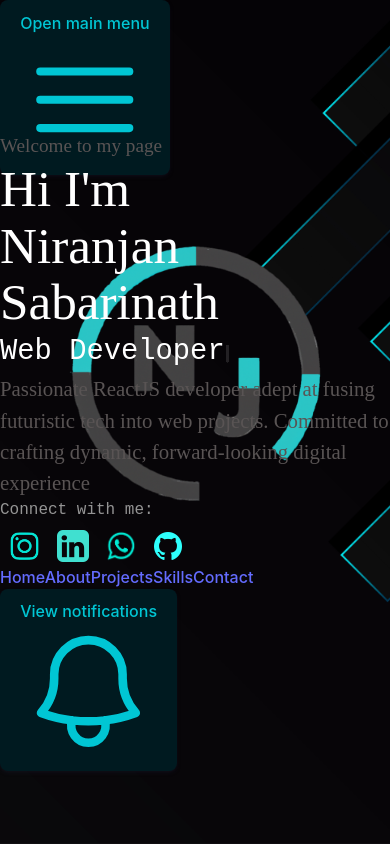
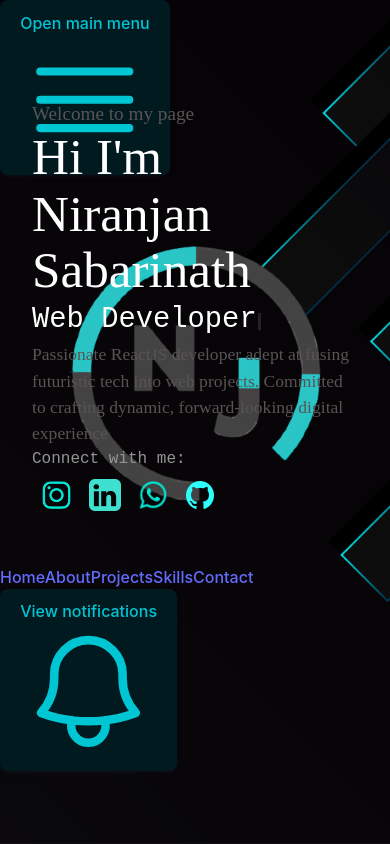
Before and after one commit to niranjan-official/My-Personal-Portfolio, a React (Vite) app: page / in a window 390 px wide. Shown: the top 844 px of the page. Built offline with nearby package versions, Linux system fonts and the light colour scheme.

Commit message:
small updates

```diff
--- a/src/App.css
+++ b/src/App.css
@@ -4,6 +4,7 @@
 }
 body{
   height: max-content;
+  max-width: 100vw;
   background: url("../src/assets/hero.jpg") fixed;
   background-position: center;
   background-repeat: no-repeat;
--- a/src/components/Main-Page/MainPage.css
+++ b/src/components/Main-Page/MainPage.css
@@ -19,7 +19,7 @@
 }
 .main h4 {
   color: rgb(89, 84, 84);
-  font-size: 1.3rem;
+  font-size: 1.1rem;
 }
 .main h5 {
   color: rgb(148, 148, 148);
@@ -30,6 +30,7 @@
   width: 50vw;
   display: flex;
   flex-direction: column;
+  padding: 2.5rem;
   padding-top: 5rem;
   margin: 0;
 }
@@ -54,7 +55,8 @@
   }
   .main .note {
     width: 100vw;
-    padding-top: 3rem;
+    padding: 2rem;
+    padding-top: 1rem;
   }
   .main .note .name h1 {
     flex-direction: column;
--- a/src/components/Main-Page/MainPage.jsx
+++ b/src/components/Main-Page/MainPage.jsx
@@ -33,7 +33,7 @@ function MainPage() {
   return (
     <section>
       <div className="main">
-        <div className="note p-10">
+        <div className="note">
           <Reveal>
             <h3>Welcome to my page</h3>
           </Reveal>
```
